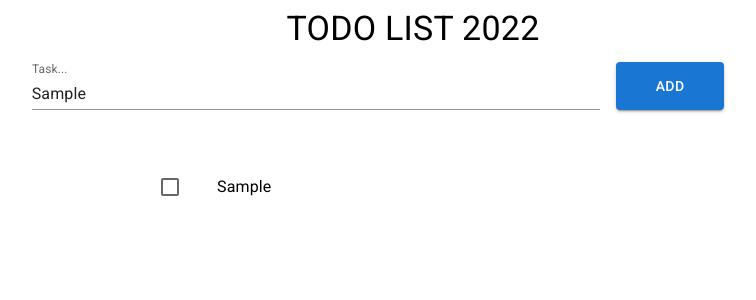
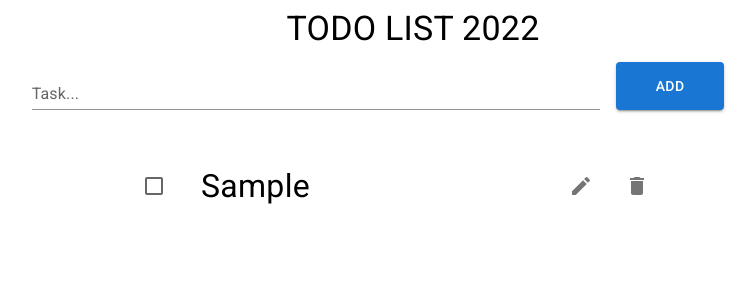
Before and after one commit to szakalmce/TodoList, a React (Create React App) app: page / in a window 1280 px wide. Both pictures are taken after typing "Sample" into the empty fields and a click on the button "ADD". Shown: the top 300 px of the page, without its empty margins (227-983 px from the left). Built offline with nearby package versions, Linux system fonts and the light colour scheme.

Commit message:
second commit

```diff
--- a/package.json
+++ b/package.json
@@ -8,6 +8,7 @@
     "@mui/icons-material": "^5.5.1",
     "@mui/material": "^5.5.3",
     "@mui/styled-engine-sc": "^5.5.2",
+    "@mui/styles": "^5.5.3",
     "@testing-library/jest-dom": "^5.16.3",
     "@testing-library/react": "^12.1.4",
     "@testing-library/user-event": "^13.5.0",
--- a/src/components/AddForm.js
+++ b/src/components/AddForm.js
@@ -3,13 +3,15 @@ import { Box, Button, Container, Grid, TextField } from "@mui/material";
 import { useTodo } from "../context/todoContext";
 
 const AddForm = () => {
-  const { addNewTask, taskValue, setTaskValue } = useTodo();
+  const { addNewTask, taskValue, setTaskValue, setCurrentTask } = useTodo();
 
   const handleAdd = (e) => {
     e.preventDefault();
-    console.log(taskValue);
+
     addNewTask({
+      id: Math.random(),
       task: taskValue,
+      editTask: false,
     });
   };
 
--- a/src/components/TasksList.js
+++ b/src/components/TasksList.js
@@ -1,20 +1,53 @@
-import React from "react";
+import React, { useEffect } from "react";
 import {
   Container,
   Grid,
   List,
   ListItem,
-  ListItemButton,
   ListItemIcon,
   Checkbox,
   ListItemText,
+  TextField,
 } from "@mui/material";
+import DeleteIcon from "@mui/icons-material/Delete";
+import ModeEditOutlineIcon from "@mui/icons-material/ModeEditOutline";
+import SaveIcon from "@mui/icons-material/Save";
 import { useTodo } from "../context/todoContext";
 
+import { makeStyles } from "@mui/styles";
+
+const useStyles = makeStyles({
+  btn: {
+    "& .MuiTypography-root": {
+      fontSize: "2rem",
+    },
+  },
+});
+
 const TasksList = () => {
-  const { tasks } = useTodo();
+  const {
+    tasks,
+    deleteTask,
+    edit,
+    taskValue,
+    setTaskValue,
+    setEdit,
+    setCurrentTask,
+    currentTask,
+    editItem,
+    setTasks,
+    editTask,
+  } = useTodo();
 
-  console.log(tasks);
+  const classes = useStyles();
+
+  const handleRemove = (task) => {
+    deleteTask(task.id);
+  };
+
+  const handleEdit = (task) => {
+    editTask(task.id);
+  };
 
   return (
     <Container>
@@ -22,15 +55,49 @@ const TasksList = () => {
         <Grid item xs></Grid>
         <Grid item xs={6}>
           <List>
-            {tasks.map((item, index) => {
+            {tasks.map((item) => {
               return (
-                <ListItem key={index}>
-                  <ListItemButton>
-                    <ListItemIcon>
-                      <Checkbox edge="start" disableRipple />
-                    </ListItemIcon>
-                    <ListItemText>{item.task}</ListItemText>
-                  </ListItemButton>
+                <ListItem className={classes.btn} key={item.id}>
+                  <ListItemIcon>
+                    <Checkbox edge="start" disableRipple />
+                  </ListItemIcon>
+                  {item.editTask ? (
+                    <>
+                      <TextField
+                        id="outlined-basic"
+                        label="Outlined"
+                        variant="outlined"
+                        value={currentTask}
+                        onChange={(e) => setCurrentTask(e.target.value)}
+                      />
+                      <SaveIcon
+                        onClick={() => {
+                          handleEdit(item);
+                          setCurrentTask(item.task);
+                        }}
+                        style={{ cursor: "pointer" }}
+                      />
+                    </>
+                  ) : (
+                    <>
+                      <ListItemText primary={item.task} />
+                      <ListItemIcon>
+                        <ModeEditOutlineIcon
+                          onClick={() => {
+                            handleEdit(item); // ten powinen mieć inną funkcje
+                            setCurrentTask(item.task);
+                          }}
+                          style={{ cursor: "pointer" }}
+                        />
+                      </ListItemIcon>
+                    </>
+                  )}
+                  <ListItemIcon>
+                    <DeleteIcon
+                      onClick={() => handleRemove(item)}
+                      style={{ cursor: "pointer" }}
+                    />
+                  </ListItemIcon>
                 </ListItem>
               );
             })}
--- a/src/context/todoContext.js
+++ b/src/context/todoContext.js
@@ -1,4 +1,5 @@
 import { useContext, createContext, useState } from "react";
+import { useLocalStorage } from "../hooks/useLocalStorage";
 
 const TodoContext = createContext();
 
@@ -7,12 +8,40 @@ export const useTodo = () => {
 };
 
 export const TodoProvider = ({ children }) => {
-  const [tasks, setTasks] = useState([]);
+  const [tasks, setTasks] = useLocalStorage("tasks", []);
   const [taskValue, setTaskValue] = useState("");
+  const [currentTask, setCurrentTask] = useState("");
+  const [edit, setEdit] = useState(false);
 
   const addNewTask = (newTask) => {
     setTasks([...tasks, newTask]);
+    setTaskValue("");
   };
+
+  const deleteTask = (id) => {
+    const newList = tasks.filter((item) => item.id !== id);
+
+    setTasks(newList);
+  };
+
+  const editTask = (id) => {
+    const findItem = tasks.find((item) => item.id === id);
+
+    tasks.forEach((item) => {
+      if (item.id === id) {
+        item.editTask = !item.editTask;
+
+        setEdit(!edit);
+      } else {
+        item.editTask = false;
+      }
+      return item;
+    });
+
+    console.log(id);
+  };
+
+  window.localStorage.setItem("tasks", JSON.stringify(tasks));
 
   const value = {
     addNewTask,
@@ -20,6 +49,12 @@ export const TodoProvider = ({ children }) => {
     setTaskValue,
     tasks,
     setTasks,
+    deleteTask,
+    edit,
+    setEdit,
+    editTask,
+    currentTask,
+    setCurrentTask,
   };
 
   return <TodoContext.Provider value={value}>{children}</TodoContext.Provider>;
--- /dev/null
+++ b/src/hooks/useLocalStorage.js
@@ -0,0 +1,23 @@
+import { useEffect, useState } from "react";
+
+const getSavedValue = (key, initialValue) => {
+  const savedValue = JSON.parse(localStorage.getItem(key));
+
+  if (savedValue) return savedValue;
+
+  if (initialValue instanceof Function) return initialValue();
+
+  return initialValue;
+};
+
+export const useLocalStorage = (key, initialValue) => {
+  const [tasks, setTasks] = useState(() => {
+    return getSavedValue(key, initialValue);
+  });
+
+  useEffect(() => {
+    localStorage.setItem(key, JSON.stringify(tasks));
+  }, [tasks]);
+
+  return [tasks, setTasks];
+};
```
Also changed, not shown: 1 other file (tests, documents, lock files or other folders).
